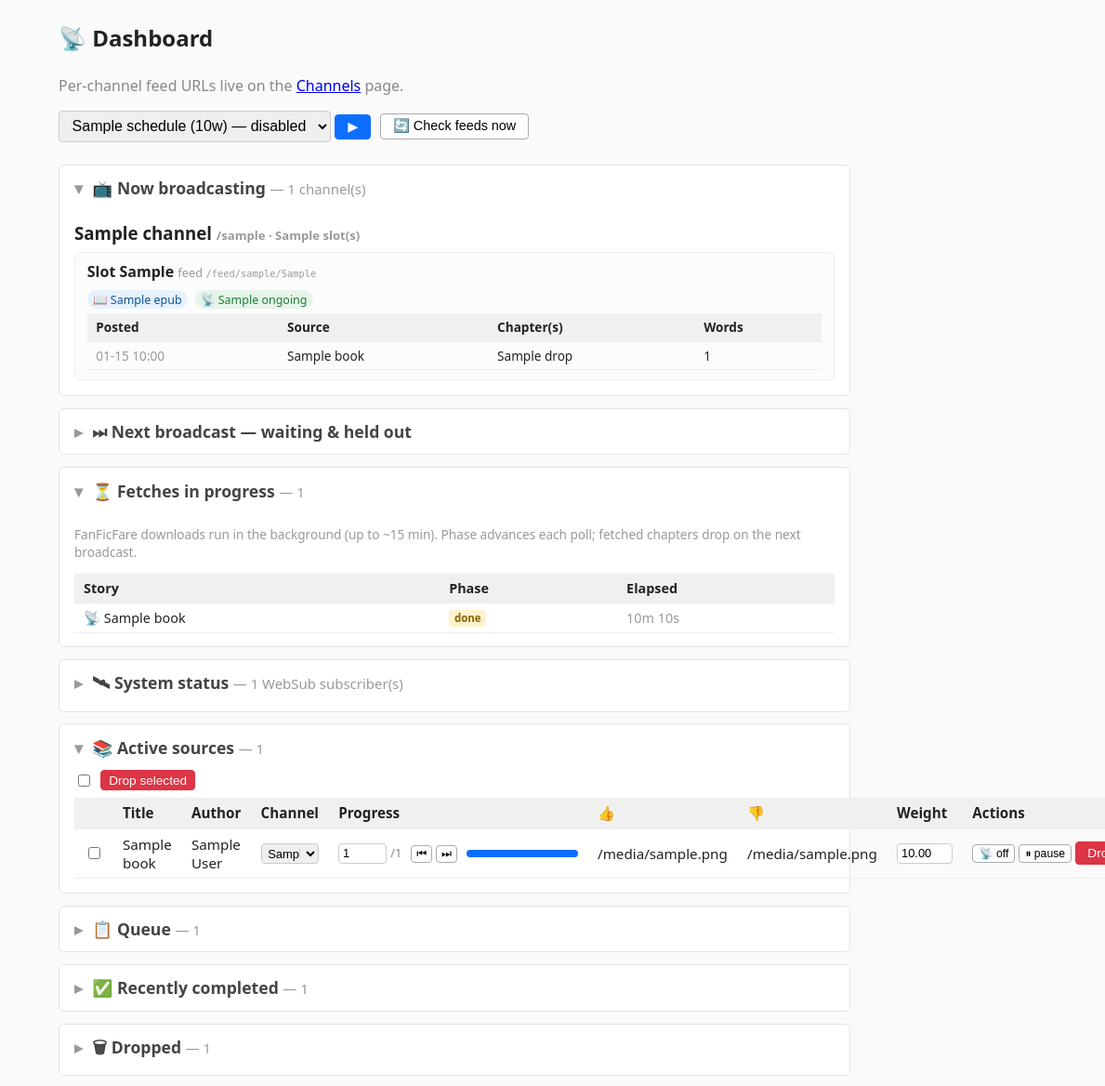
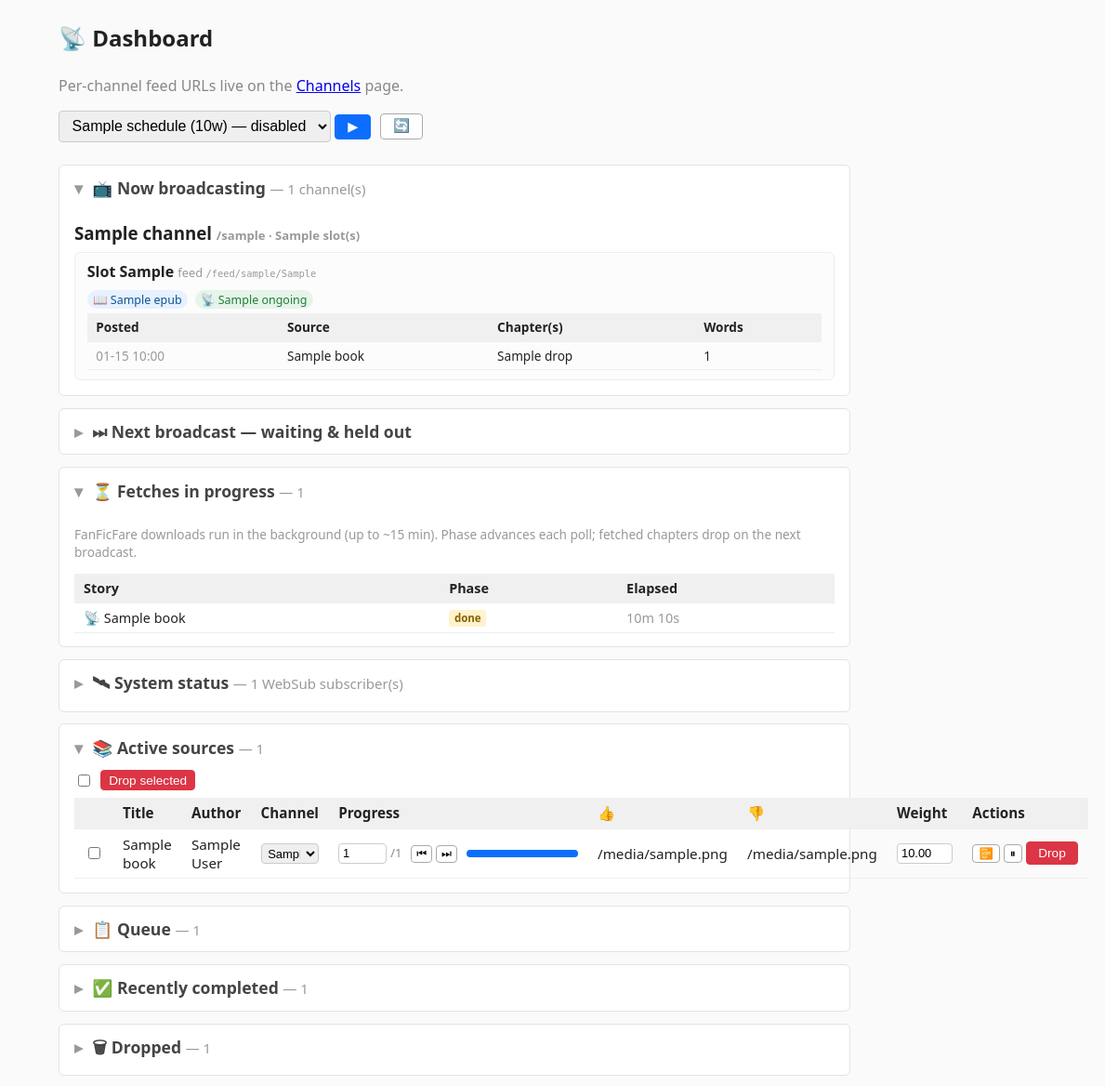
Before and after one commit to Similacrest/fic-beacon, a Python web app: template app/templates/admin/index.html in a window 1400 px wide; the page is wider, and only the part inside the window is pictured. Shown: the part 63-1231 px from the top of that part at 93% size, without its empty margins (211-1400 px from the left). Run offline with Jinja, Linux system fonts and the light colour scheme; the template is opened without the code that fills it: most values are stand-ins (such as "Sample title", 1, 10 or a date in 2020); some libraries are stand-ins or nearby versions.

Commit message:
chore: emoji-only admin buttons, trim redundant tests, drop unused imports
Co-Authored-By: Claude Sonnet 5 <noreply@anthropic.com>

```diff
--- a/app/main.py
+++ b/app/main.py
@@ -6,8 +6,7 @@ from fastapi.responses import FileResponse, RedirectResponse
 from fastapi.staticfiles import StaticFiles
 
 from app.config import settings
-from app.database import db_session, init_db
-from app.models import Config
+from app.database import init_db
 from app.routers import admin, feed, feedback, media, ongoing, reader, websub
 from app import scheduler
 
--- a/app/templates/admin/config.html
+++ b/app/templates/admin/config.html
@@ -68,7 +68,7 @@
   <div class="feed-url" style="margin-bottom:.6em">{{ cfg.feed_secret }}</div>
   <form method="post" action="/admin/config/regenerate-secret"
         onsubmit="return confirm('Regenerate the feed secret?\n\nEVERY feed URL changes — all reader subscriptions (every channel) break until you re-add the new URLs from the Channels page. Per-drop feedback links keep working.')">
-    <button class="btn btn-danger" type="submit">🔁 Regenerate feed secret</button>
+    <button class="btn btn-danger" type="submit" title="Regenerate feed secret" aria-label="Regenerate feed secret">🔁</button>
   </form>
 </div>
 
--- a/app/templates/admin/index.html
+++ b/app/templates/admin/index.html
@@ -74,7 +74,7 @@
       hx-post="/admin/books/{{ book.id }}/track" style="display:inline"
       title="{{ 'Stop auto-updating — treat as finite backlog' if book.tracked else 'Auto-update from source — treat as ongoing serial' }}">
   <input type="hidden" name="tracked" value="{{ 0 if book.tracked else 1 }}">
-  <button class="btn" style="font-size:.8em; padding:.15em .5em">{{ '📡 on' if book.tracked else '📡 off' }}</button>
+  <button class="btn" style="font-size:.8em; padding:.15em .5em">{{ '📡' if book.tracked else '📴' }}</button>
 </form>
 {% endmacro %}
 
@@ -83,7 +83,7 @@
 <form method="post" action="/admin/books/{{ book.id }}/{{ 'resume' if book.paused else 'pause' }}"
       hx-post="/admin/books/{{ book.id }}/{{ 'resume' if book.paused else 'pause' }}" style="display:inline"
       title="{{ 'Resume broadcasting this source' if book.paused else 'Pause — stop broadcasting; a backlog book frees its slot' }}">
-  <button class="btn" style="font-size:.8em; padding:.15em .5em">{{ '▶ resume' if book.paused else '⏸ pause' }}</button>
+  <button class="btn" style="font-size:.8em; padding:.15em .5em">{{ '▶' if book.paused else '⏸' }}</button>
 </form>
 {% endmacro %}
 
@@ -112,17 +112,17 @@
       <span class="muted" style="font-size:.85em">— running in the background; safe to close or refresh this tab.</span>
     </span>
   </div>
-  <button class="btn btn-primary" disabled aria-busy="true">▶ Release cycle running…</button>
-  <button class="btn" disabled aria-busy="true">🔄 Check feeds now</button>
+  <button class="btn btn-primary" disabled aria-busy="true" title="Release cycle running…">▶</button>
+  <button class="btn" disabled aria-busy="true" title="Check feeds now">🔄</button>
   {% else %}
   <form method="post" action="/admin/release-now" hx-post="/admin/release-now">
     <select name="schedule_id" title="Whose budget this release uses" style="width:auto">
       {% for row in schedule_rows %}<option value="{{ row.schedule.id }}">{{ row.schedule.name }} ({{ '{:,}'.format(row.schedule.budget|round|int) }}{{ ' min' if row.schedule.budget_mode.value == 'minutes' else 'w' }}){{ '' if row.schedule.enabled else ' — disabled' }}</option>{% endfor %}
     </select>
-    <button class="btn btn-primary" title="Run a release cycle now under the selected schedule's budget — polls feeds, then broadcasts pending chapters. Runs in the background.">▶</button>
+    <button class="btn btn-primary" title="Run a release cycle now under the selected schedule's budget — polls feeds, then broadcasts pending chapters. Runs in the background." aria-label="Run release now">▶</button>
   </form>
   <form method="post" action="/admin/poll-now" hx-post="/admin/poll-now">
-    <button class="btn" title="Check tracked feeds and queue background fetches for any with new chapters">🔄 Check feeds now</button>
+    <button class="btn" title="Check tracked feeds and queue background fetches for any with new chapters" aria-label="Check feeds now">🔄</button>
   </form>
   {% endif %}
 </div>
--- a/app/templates/admin/schedules.html
+++ b/app/templates/admin/schedules.html
@@ -85,7 +85,7 @@
 <h2>New schedule</h2>
 <form method="post" action="/admin/schedules">
   {{ fields(none) }}
-  <div style="margin-top:.6em"><button class="btn btn-primary" type="submit" title="Create schedule">➕ Add schedule</button></div>
+  <div style="margin-top:.6em"><button class="btn btn-primary" type="submit" title="Add schedule" aria-label="Add schedule">➕</button></div>
   <small style="color:#666; display:block; margin-top:.4em">
     Cron examples: <code>0 7 * * 1-5</code> weekdays 07:00 · <code>0 19 * * 1-5</code> weekdays 19:00 ·
     <code>0 10 * * 6,0</code> weekends 10:00. Budget is in words or minutes (minutes use the global reading speed).
```
Also changed, not shown: app/templates/admin/ongoing.html (+6 -5 lines), tests/conftest.py (+0 -1 lines), tests/make_epub.py (+0 -1 lines), tests/test_chapterizer.py (+1 -1 lines), tests/test_feed_builder.py (+9 -26 lines), tests/test_feed_route.py (+0 -1 lines), tests/test_planner.py (+6 -8 lines), tests/test_schedules.py (+2 -2 lines).
